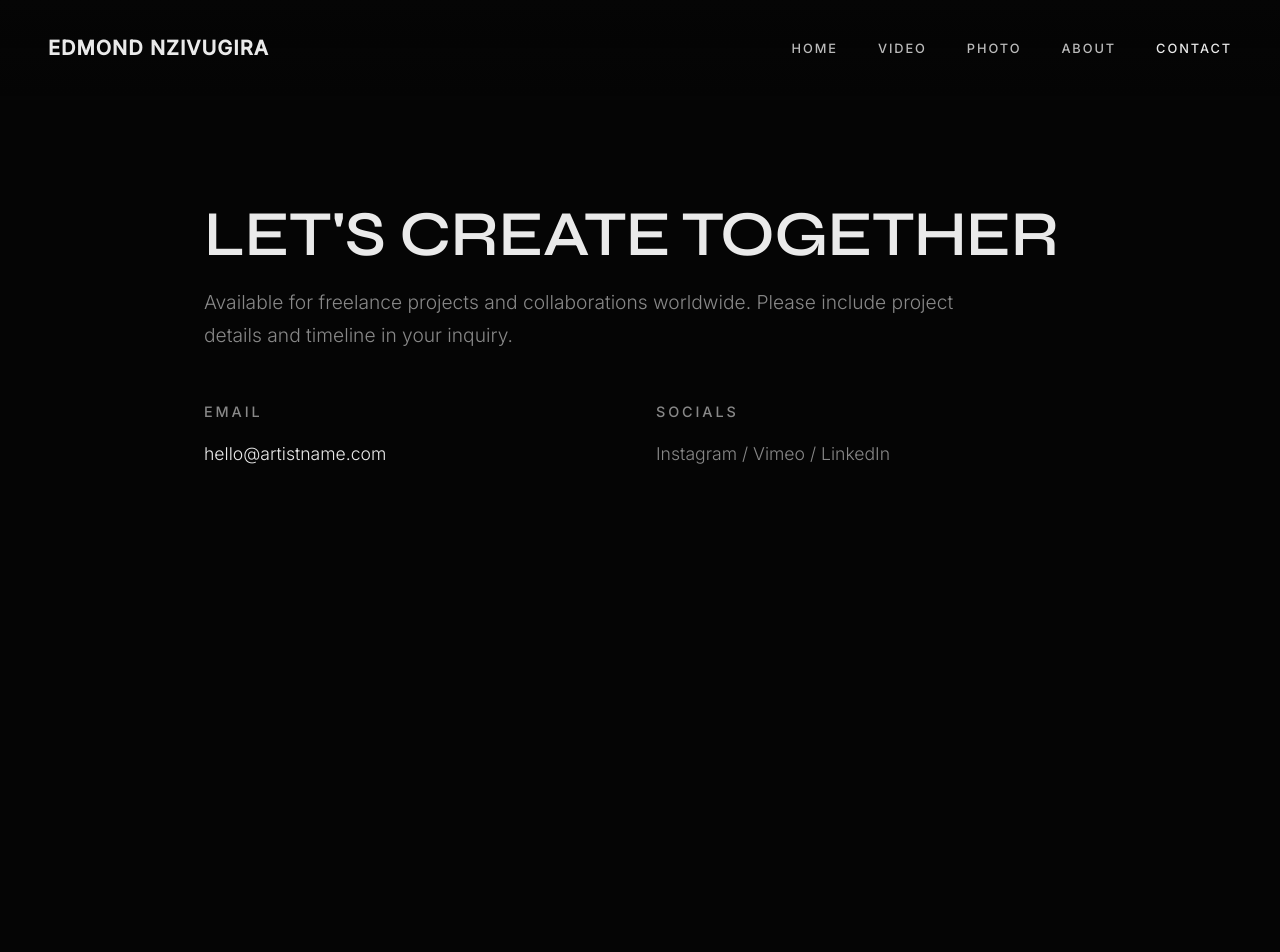
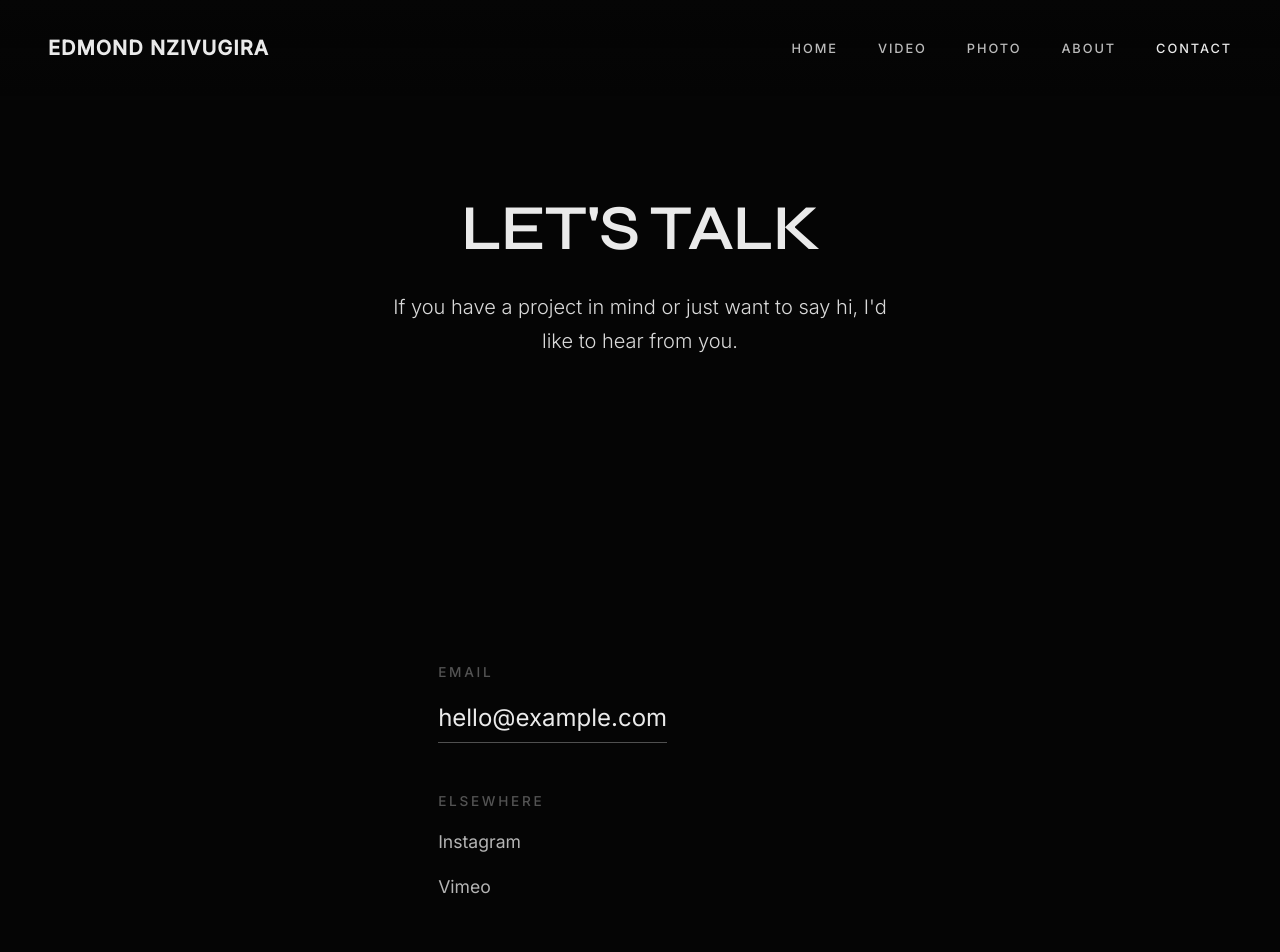
Before and after one commit to nzedmond/art-portfolio, a React (Vite) app in the folder creativeArts-portfolio/: page /contact in a window 1280 px wide. Shown: the top 952 px of the page. Before the commit the page ends 800 px from the top, so only its background shows below. Built offline with nearby package versions, Linux system fonts and the light colour scheme.

Commit message:
Started the contact page

```diff
--- a/creativeArts-portfolio/src/pages/Contact.jsx
+++ b/creativeArts-portfolio/src/pages/Contact.jsx
@@ -7,26 +7,130 @@ import Container from '../components/Container';
 const Contact = () => {
   return (
     <PageTransition>
-      <Section style={{ minHeight: '80vh', display: 'flex', alignItems: 'center' }}>
+      {/* Opening */}
+      <Section style={{ paddingTop: '20vh', paddingBottom: '15vh' }}>
         <Container size="md">
           <ScrollReveal>
-            <h1 className="text-headline" style={{ marginBottom: '1rem' }}>LET'S CREATE TOGETHER</h1>
+            <div style={{ maxWidth: '50ch', margin: '0 auto', textAlign: 'center' }}>
+              <h1 className="text-hero" style={{
+                fontSize: 'clamp(2.5rem, 6vw, 4rem)',
+                marginBottom: '2rem',
+                fontWeight: 600,
+                letterSpacing: '-0.02em'
+              }}>
+                Let's Talk
+              </h1>
+
+              <p className="text-body" style={{
+                fontSize: '1.25rem',
+                lineHeight: 1.7,
+                color: 'rgba(255, 255, 255, 0.85)',
+                marginBottom: '4rem'
+              }}>
+                If you have a project in mind or just want to say hi, I'd like to hear from you.
+              </p>
+            </div>
           </ScrollReveal>
+        </Container>
+      </Section>
 
-          <ScrollReveal delay={0.2}>
-            <p className="text-body" style={{ marginBottom: '3rem', fontSize: '1.2rem' }}>
-              Available for freelance projects and collaborations worldwide.
-              Please include project details and timeline in your inquiry.
-            </p>
+      {/* Contact Methods */}
+      <Section style={{ paddingBottom: '15vh' }}>
+        <Container size="md">
+          <ScrollReveal delay={0.1}>
+            <div style={{
+              maxWidth: '40ch',
+              margin: '0 auto',
+              display: 'flex',
+              flexDirection: 'column',
+              gap: '3rem'
+            }}>
+              {/* Email */}
+              <div>
+                <h3 className="text-label" style={{
+                  marginBottom: '1rem',
+                  fontSize: '0.85rem',
+                  opacity: 0.6
+                }}>
+                  Email
+                </h3>
+                <a
+                  href="mailto:hello@example.com"
+                  style={{
+                    color: 'var(--text-primary)',
+                    textDecoration: 'none',
+                    fontSize: '1.5rem',
+                    borderBottom: '1px solid rgba(255, 255, 255, 0.3)',
+                    paddingBottom: '4px',
+                    transition: 'border-color 0.3s ease',
+                    display: 'inline-block'
+                  }}
+                  onMouseEnter={(e) => e.target.style.borderColor = 'rgba(255, 255, 255, 0.8)'}
+                  onMouseLeave={(e) => e.target.style.borderColor = 'rgba(255, 255, 255, 0.3)'}
+                >
+                  hello@example.com
+                </a>
+              </div>
 
-            <div className="grid-2">
+              {/* Social */}
               <div>
-                <h3 className="text-subtitle" style={{ marginBottom: '1rem' }}>EMAIL</h3>
-                <a href="mailto:hello@artistname.com" className="link-inline text-body">hello@artistname.com</a>
+                <h3 className="text-label" style={{
+                  marginBottom: '1rem',
+                  fontSize: '0.85rem',
+                  opacity: 0.6
+                }}>
+                  Elsewhere
+                </h3>
+                <div style={{ display: 'flex', flexDirection: 'column', gap: '1rem' }}>
+                  <a
+                    href="https://instagram.com/yourusername"
+                    target="_blank"
+                    rel="noopener noreferrer"
+                    style={{
+                      color: 'rgba(255, 255, 255, 0.7)',
+                      textDecoration: 'none',
+                      fontSize: '1.1rem',
+                      transition: 'color 0.3s ease'
+                    }}
+                    onMouseEnter={(e) => e.target.style.color = 'var(--text-primary)'}
+                    onMouseLeave={(e) => e.target.style.color = 'rgba(255, 255, 255, 0.7)'}
+                  >
+                    Instagram
+                  </a>
+                  <a
+                    href="https://vimeo.com/yourusername"
+                    target="_blank"
+                    rel="noopener noreferrer"
+                    style={{
+                      color: 'rgba(255, 255, 255, 0.7)',
+                      textDecoration: 'none',
+                      fontSize: '1.1rem',
+                      transition: 'color 0.3s ease'
+                    }}
+                    onMouseEnter={(e) => e.target.style.color = 'var(--text-primary)'}
+                    onMouseLeave={(e) => e.target.style.color = 'rgba(255, 255, 255, 0.7)'}
+                  >
+                    Vimeo
+                  </a>
+                </div>
               </div>
+
+              {/* Availability */}
               <div>
-                <h3 className="text-subtitle" style={{ marginBottom: '1rem' }}>SOCIALS</h3>
-                <p className="text-body">Instagram / Vimeo / LinkedIn</p>
+                <h3 className="text-label" style={{
+                  marginBottom: '1rem',
+                  fontSize: '0.85rem',
+                  opacity: 0.6
+                }}>
+                  Availability
+                </h3>
+                <p className="text-body" style={{
+                  fontSize: '1.1rem',
+                  lineHeight: 1.7,
+                  color: 'rgba(255, 255, 255, 0.7)'
+                }}>
+                  Currently taking on select projects for 2024.
+                </p>
               </div>
             </div>
           </ScrollReveal>
```
